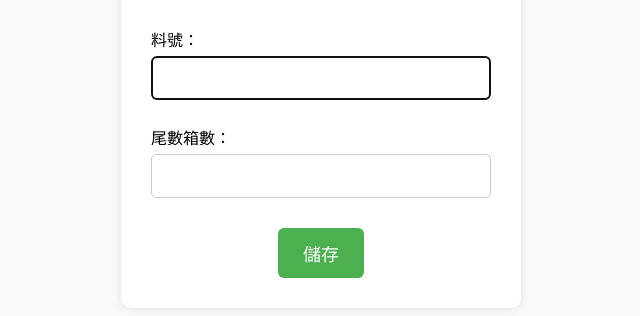
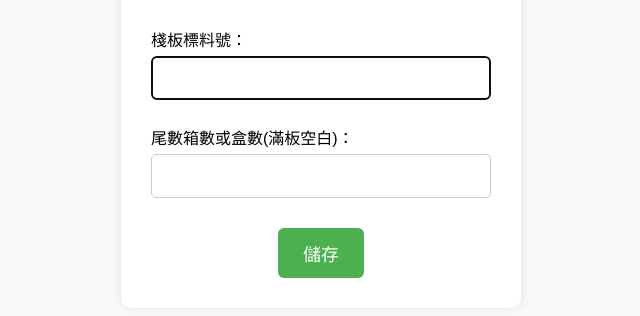
Before and after one commit to jcywarehouse/test, a plain HTML site: page index.html in a window 1280 px wide. Shown: the part 158-474 px from the top of the page, without its empty margins (319-959 px from the left). Drawn offline with Linux system fonts and the light colour scheme.

Commit message:
Update index.html

```diff
--- a/index.html
+++ b/index.html
@@ -74,10 +74,10 @@
     <h2>成品庫存紀錄系統</h2>
     <form id="dataForm" action="https://docs.google.com/forms/d/e/1FAIpQLSdBoA5gi7eHVmce9QvVyXm_0B0CUz6C6DKX_9FOCFeiI3OXew/formResponse"
           method="POST" target="hidden_iframe">
-      <label for="part">料號：</label>
+      <label for="part">棧板標料號：</label>
       <input type="text" name="entry.1506120666" id="part" required pattern=".*">
 
-      <label for="qty">尾數箱數：</label>
+      <label for="qty">尾數箱數或盒數(滿板空白)：</label>
       <input type="text" inputmode="numeric" name="entry.1517289801" id="qty">
 
       <button type="submit" id="submitBtn">儲存</button>
```
